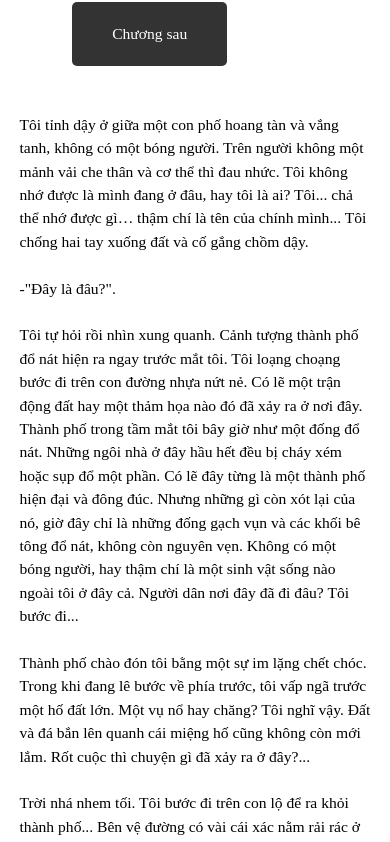
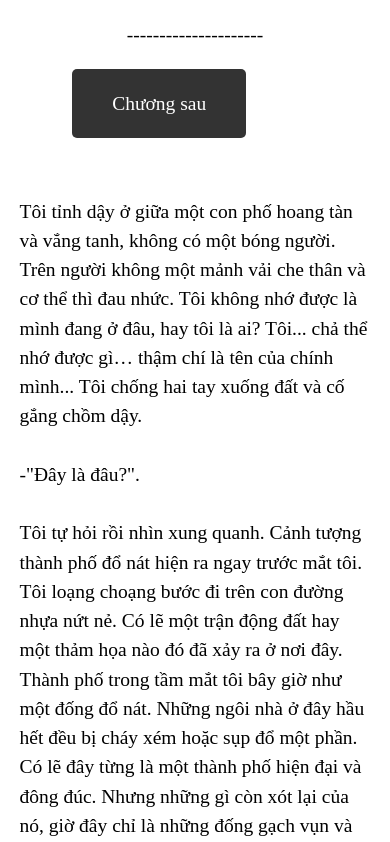
Before and after one commit to tyducmy/mynovel, a plain HTML site: page index.html in a window 390 px wide. Shown: the part 271-1113 px from the top of the page. Drawn offline with Linux system fonts and the light colour scheme.

Commit message:
Update style.css

```diff
--- a/style.css
+++ b/style.css
@@ -31,7 +31,7 @@ body {
   color: #fff;
   text-decoration: none;
   border-radius: 5px;
-
+  margin-right: 15%;
 }
 
 .prev-chapter:hover,
@@ -42,7 +42,7 @@ body {
 @media (max-width: 600px) {
   body {
     text-align: left;
-    font-size: 4vw;
+    font-size: 5vw;
     margin-left: 5vw;
     margin-right: 5vw;
     line-height: 150%;
```
